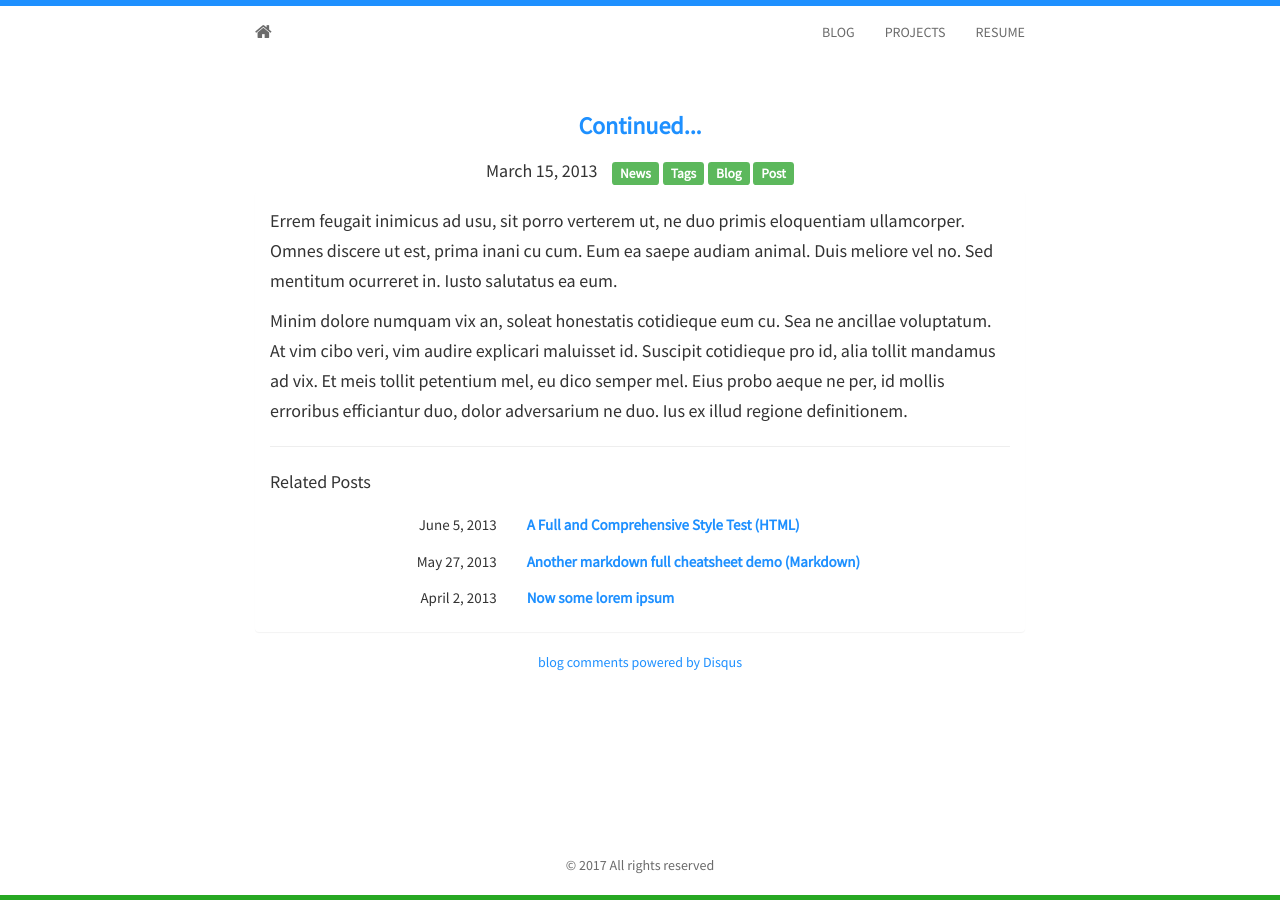
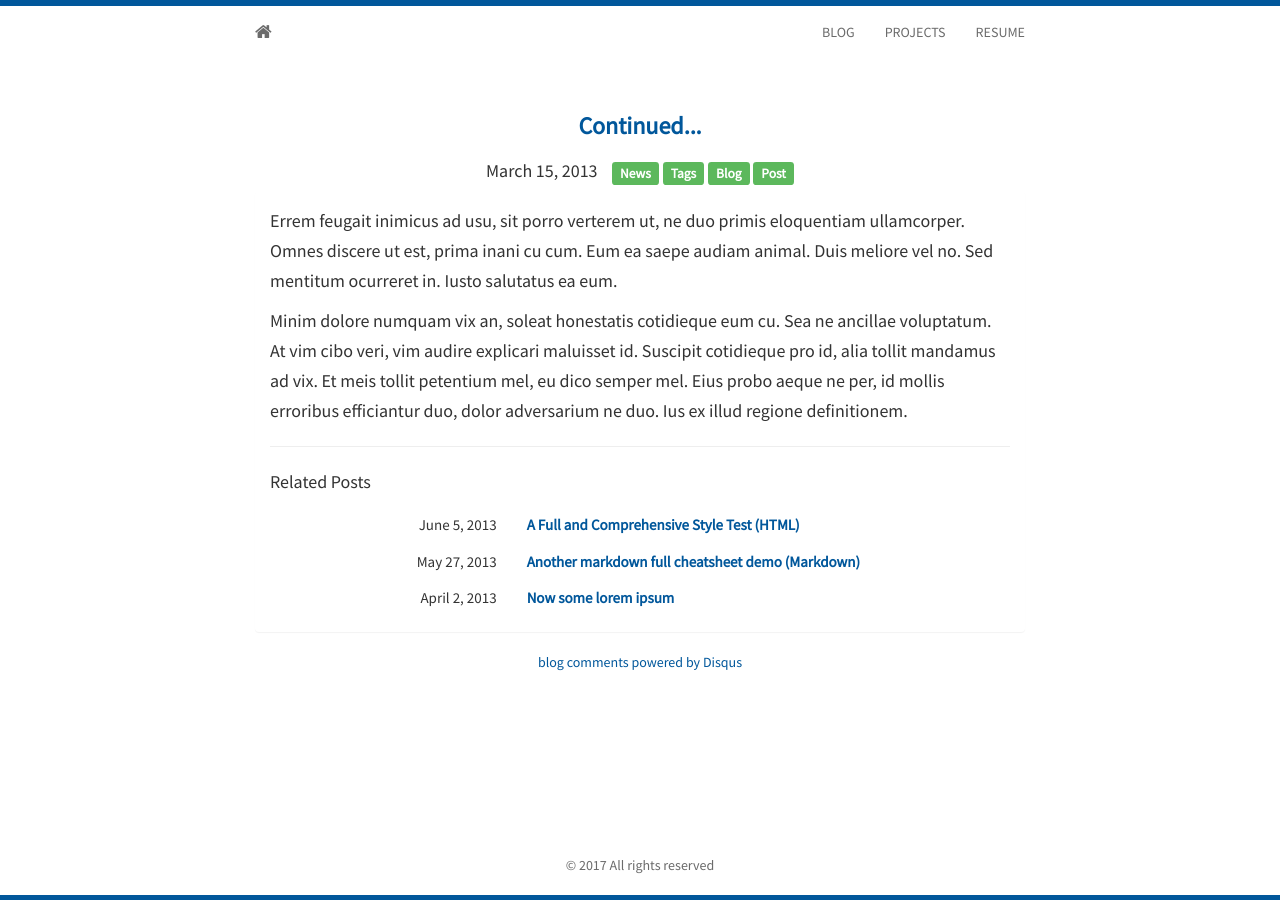
Before and after one commit to lengocluyen/lengocluyen.github.io, a Jekyll site: the page built from _posts/2013-03-15-post4.md, in a window 1280 px wide. Built offline with Jekyll 4.4.1, drawn with Linux system fonts in a browser that asks for light colours; nearby versions of some CDN libraries; comment, search, counter and statistics services are not loaded.

Commit message:
Update main.css

```diff
--- a/static/css/main.css
+++ b/static/css/main.css
@@ -6,7 +6,7 @@ body {
   background-color: #fff;
   font-family: 'Source Sans Pro', sans-serif;
   /* The html and body elements cannot have any padding or margin. */
-  border-top: 3px solid #1E90FF;
+  border-top: 3px solid #01579B;
 }
 /* Wrapper for page content to push down footer */
 #wrap {
@@ -96,7 +96,7 @@ body {
   margin: 20px 0;
 }
 .container a {
-  color: #1E90FF;
+  color: #01579B;
 }
 .container a:hover {
   color: #267723;
@@ -120,7 +120,7 @@ body {
   font-size: 15px;
 }
 .panel-default h4 a, h5 a {
-  color: #1E90FF;
+  color: #01579B;
 }
 .panel-default h4 a:hover, h5 a:hover {
   color: #267723;
@@ -174,7 +174,7 @@ body {
 	color: #6b6b6b;
 }
 div.footer{
-  border-bottom: 5px solid #27A822;;
+  border-bottom: 5px solid #01579B;;
 }
 /* Set the fixed height of the footer here */
 /*.footer {
```
